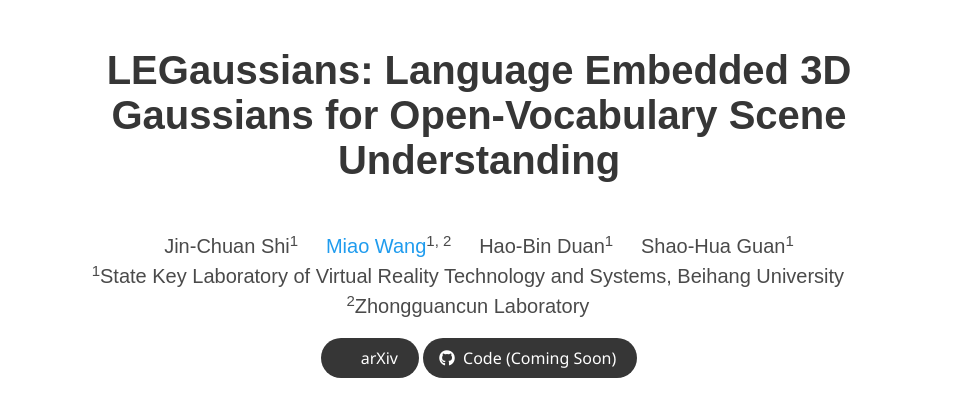
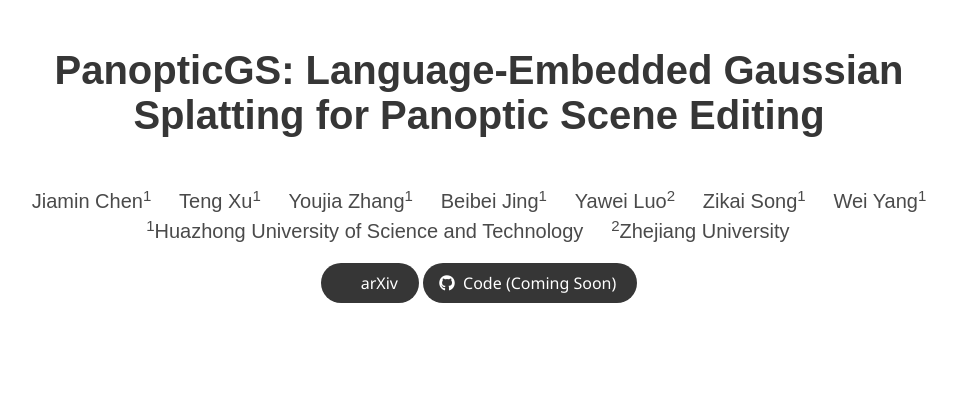
Before and after one commit to jmchensc/jmchensc.github.io, a plain HTML site: page PanopticGS/index.html in a window 1280 px wide. Shown: the whole page, without its empty margins (161-1116 px from the left). Drawn offline with nearby package versions, Linux system fonts and the light colour scheme; some icons are missing; a web font is replaced by a local one.

Commit message:
Update index.html

```diff
--- a/PanopticGS/index.html
+++ b/PanopticGS/index.html
@@ -48,29 +48,41 @@
     <div class="container is-max-desktop">
       <div class="columns is-centered">
         <div class="column has-text-centered">
-          <h2 class="title is-2 publication-title" style="margin-top: 0; margin-bottom: 0">LEGaussians: Language Embedded 3D Gaussians for Open-Vocabulary Scene Understanding</h2>
+          <h2 class="title is-2 publication-title" style="margin-top: 0; margin-bottom: 0">PanopticGS: Language-Embedded Gaussian Splatting for Panoptic Scene Editing</h2>
           <br/>
           <h2 class="title is-5 publication-title" style="color:#6e6e6e;margin-top: 2; margin-bottom: 2"></h2>
 
 
           <div class="is-size-5 publication-authors">
+            <!-- <span class="author-block">
+              <a href="xxxxxx">name</a><sup>1, 2</sup>
+            </span>&nbsp;&nbsp;&nbsp;&nbsp; -->
             <span class="author-block">
-              Jin-Chuan Shi<sup>1</sup>
+              Jiamin Chen<sup>1</sup>
             </span>&nbsp;&nbsp;&nbsp;&nbsp;
             <span class="author-block">
-              <a href="http://miaowang.me/">Miao Wang</a><sup>1, 2</sup>
+              Teng Xu<sup>1</sup>
             </span>&nbsp;&nbsp;&nbsp;&nbsp;
             <span class="author-block">
-              Hao-Bin Duan<sup>1</sup>
+              Youjia Zhang<sup>1</sup>
             </span>&nbsp;&nbsp;&nbsp;&nbsp;
             <span class="author-block">
-              Shao-Hua Guan<sup>1</sup>
+              Beibei Jing<sup>1</sup>
+            </span>&nbsp;&nbsp;&nbsp;&nbsp;
+            <span class="author-block">
+              Yawei Luo<sup>2</sup>
+            </span>&nbsp;&nbsp;&nbsp;&nbsp;
+            <span class="author-block">
+              Zikai Song<sup>1</sup>
+            </span>&nbsp;&nbsp;&nbsp;&nbsp;
+            <span class="author-block">
+              Wei Yang<sup>1</sup>
             </span>
           </div>
 
           <div class="is-size-5 publication-authors">
-            <span class="author-block"><sup>1</sup>State Key Laboratory of Virtual Reality Technology and Systems, Beihang University</span>&nbsp;&nbsp;&nbsp;&nbsp;
-            <span class="author-block"><sup>2</sup>Zhongguancun Laboratory</span>&nbsp;&nbsp;&nbsp;&nbsp;
+            <span class="author-block"><sup>1</sup>Huazhong University of Science and Technology</span>&nbsp;&nbsp;&nbsp;&nbsp;
+            <span class="author-block"><sup>2</sup>Zhejiang University</span>&nbsp;&nbsp;&nbsp;&nbsp;
           </div>
 
           <div class="column has-text-centered">
```
